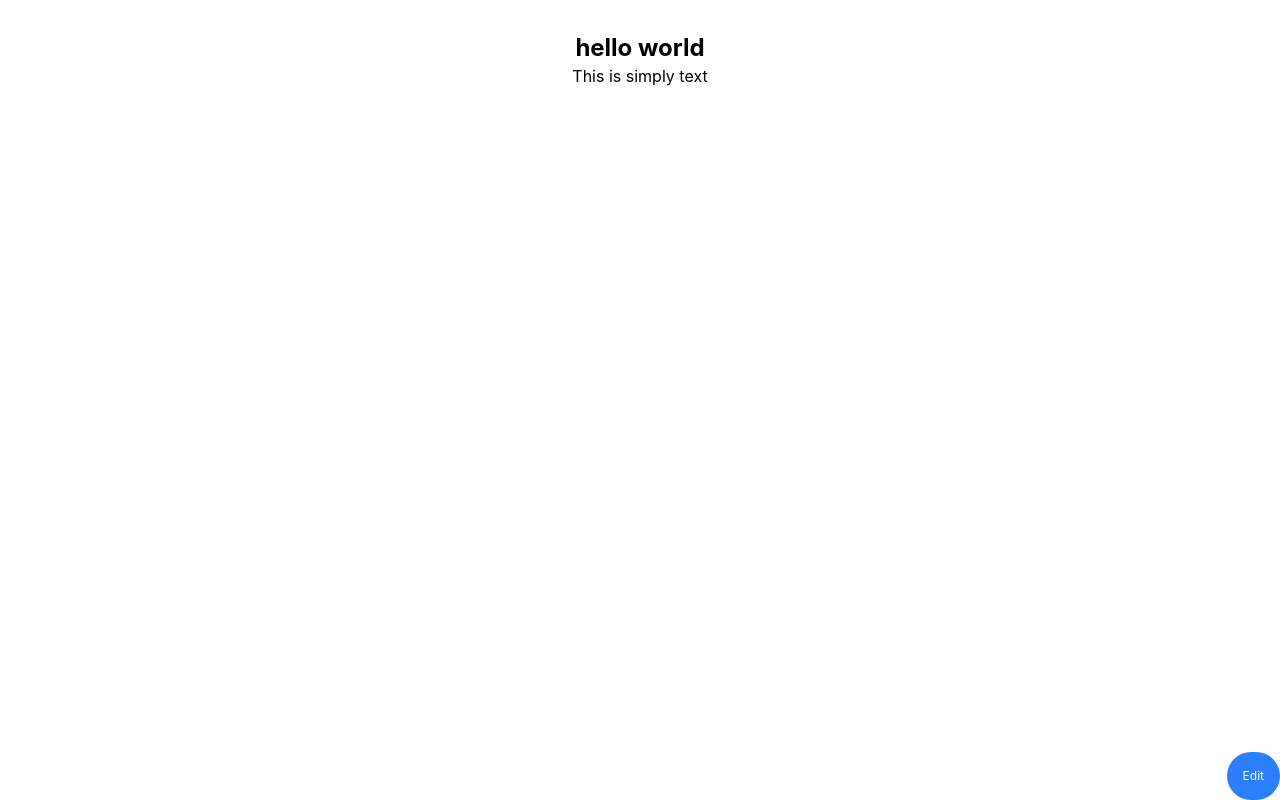
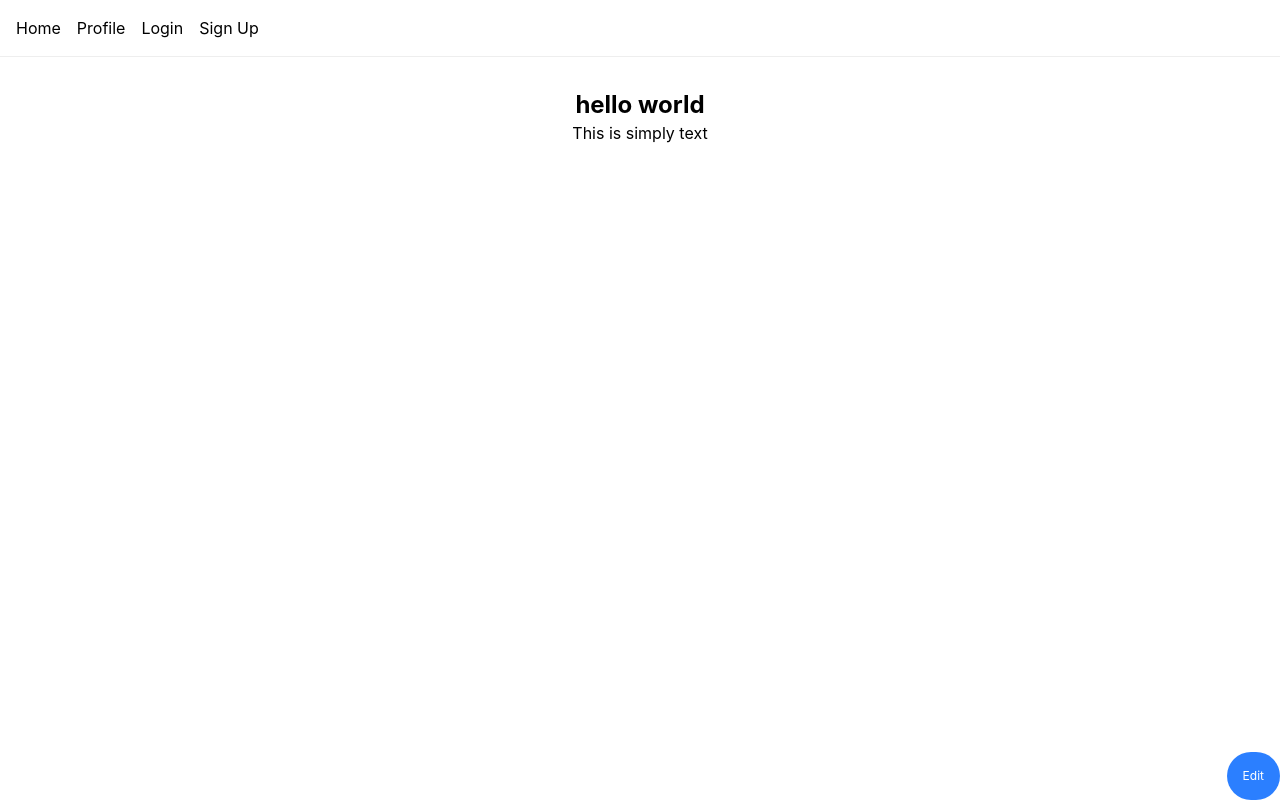
Before and after one commit to broadmountaindigital/supabase-cms-react, a React (Vite) app: page / in a window 1280 px wide. Built offline with nearby package versions, Linux system fonts and the light colour scheme; no server answers.

Commit message:
feat: add Navbar component and enhance Login component with user redirection

```diff
--- a/src/App.tsx
+++ b/src/App.tsx
@@ -1,3 +1,4 @@
+import Navbar from './components/Navbar';
 import Home from './components/Home';
 import Signup from './components/Signup';
 import Login from './components/Login';
@@ -7,6 +8,7 @@ import { BrowserRouter as Router, Routes, Route } from 'react-router-dom';
 function App() {
   return (
     <Router>
+      <Navbar />
       <Routes>
         <Route path="/" element={<Home />} />
         <Route path="/signup" element={<Signup />} />
--- a/src/components/Login.tsx
+++ b/src/components/Login.tsx
@@ -1,13 +1,23 @@
-import React, { useState } from 'react';
+import React, { useState, useEffect } from 'react';
 import { useDispatch, useSelector } from 'react-redux';
 import type { RootState, AppDispatch } from '@/store';
 import { signIn } from '@/store/slices/userSlice';
+import { useNavigate } from 'react-router-dom';
 
 const Login: React.FC = () => {
   const dispatch = useDispatch<AppDispatch>();
-  const { loading, error } = useSelector((state: RootState) => state.user);
+  const { loading, error, user } = useSelector(
+    (state: RootState) => state.user
+  );
   const [email, setEmail] = useState('');
   const [password, setPassword] = useState('');
+  const navigate = useNavigate();
+
+  useEffect(() => {
+    if (user) {
+      navigate('/profile');
+    }
+  }, [user, navigate]);
 
   function handleSubmit(e: React.FormEvent) {
     e.preventDefault();
--- /dev/null
+++ b/src/components/Navbar.tsx
@@ -0,0 +1,39 @@
+import React from 'react';
+import { useSelector, useDispatch } from 'react-redux';
+import type { RootState, AppDispatch } from '@/store';
+import { signOut } from '@/store/slices/userSlice';
+import { Link, useNavigate } from 'react-router-dom';
+
+const Navbar: React.FC = () => {
+  const user = useSelector((state: RootState) => state.user.user);
+  const dispatch = useDispatch<AppDispatch>();
+  const navigate = useNavigate();
+
+  async function handleLogout() {
+    await dispatch(signOut());
+    navigate('/login');
+  }
+
+  return (
+    <nav
+      style={{
+        display: 'flex',
+        gap: 16,
+        padding: 16,
+        borderBottom: '1px solid #eee',
+      }}
+    >
+      <Link to="/">Home</Link>
+      <Link to="/profile">Profile</Link>
+      {!user && <Link to="/login">Login</Link>}
+      {!user && <Link to="/signup">Sign Up</Link>}
+      {user && (
+        <button onClick={handleLogout} style={{ cursor: 'pointer' }}>
+          Log Out
+        </button>
+      )}
+    </nav>
+  );
+};
+
+export default Navbar;
```
